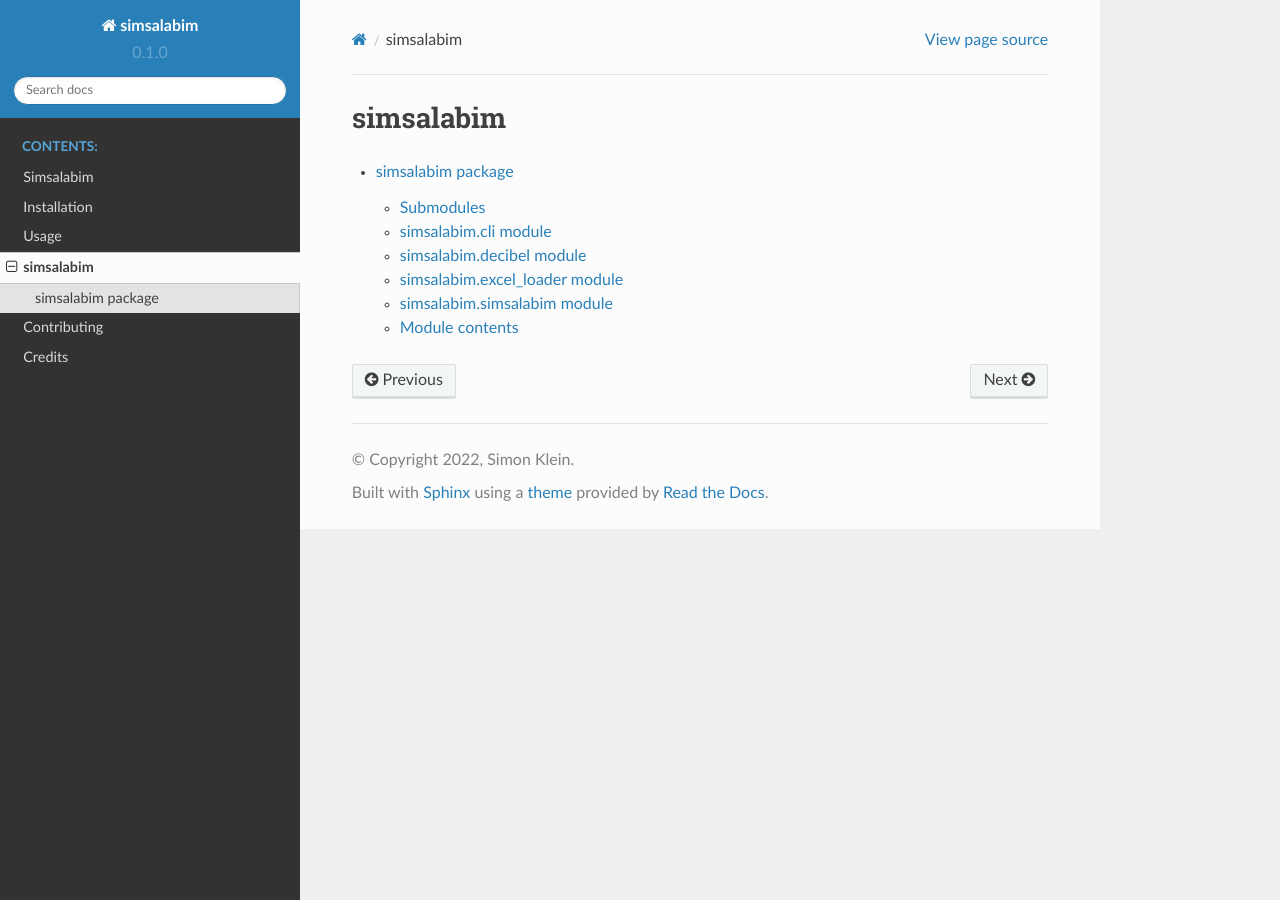
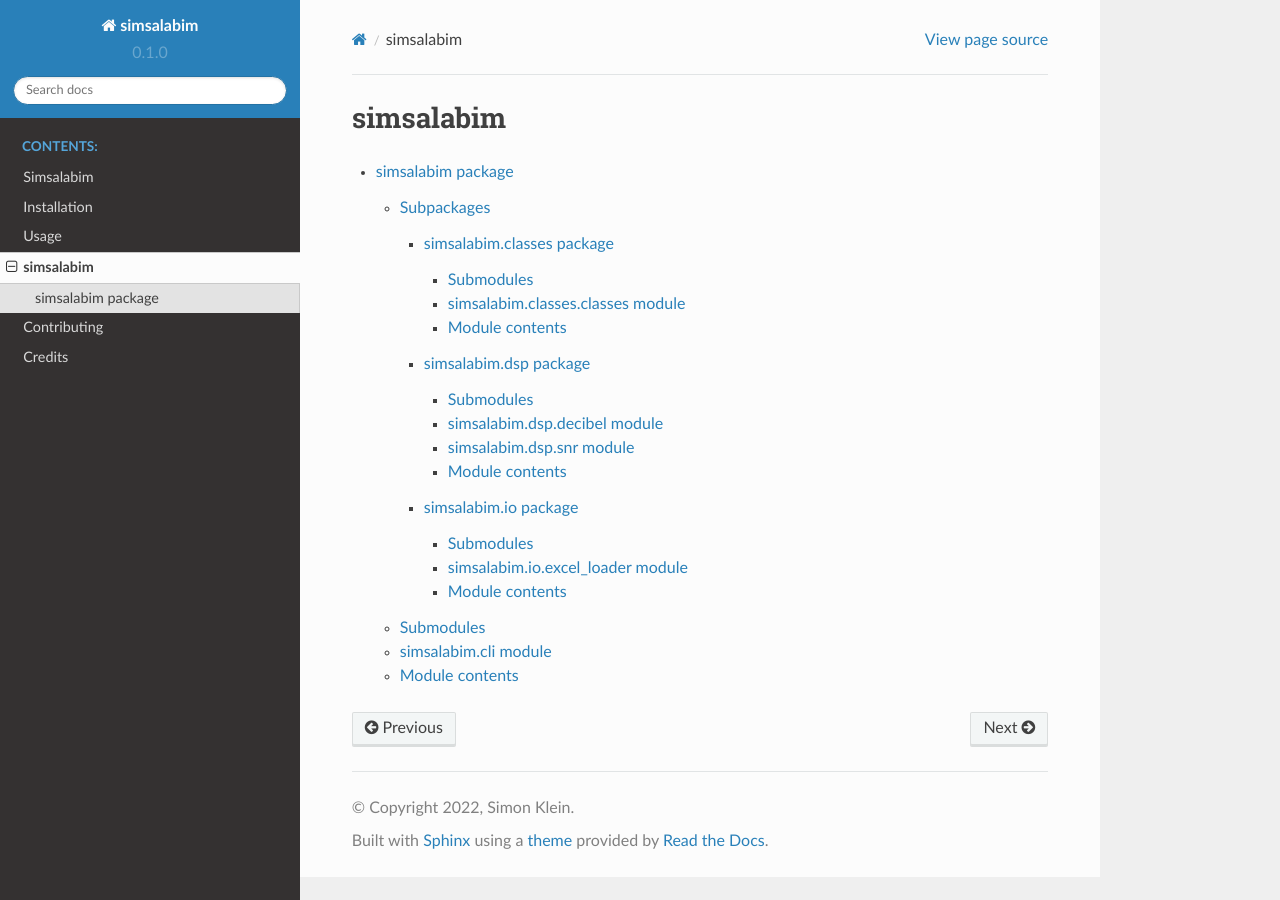
Before and after one commit to simklein/simsalabim, a Sphinx documentation site: the page built from docs/modules.rst, in a window 1280 px wide. Built offline with Sphinx 7.4.7 and the Read the Docs theme 2.0.0, drawn with Linux system fonts in a browser that asks for light colours; formulas are drawn with MathJax 3; some of the changed lines change nothing that is shown.

Commit message:
docs updated

```diff
--- a/docs/simsalabim.rst
+++ b/docs/simsalabim.rst
@@ -1,5 +1,15 @@
 simsalabim package
 ==================
+
+Subpackages
+-----------
+
+.. toctree::
+   :maxdepth: 4
+
+   simsalabim.classes
+   simsalabim.dsp
+   simsalabim.io
 
 Submodules
 ----------
@@ -12,31 +22,6 @@ simsalabim.cli module
    :undoc-members:
    :show-inheritance:
 
-simsalabim.decibel module
--------------------------
-
-.. automodule:: simsalabim.decibel
-   :members:
-   :undoc-members:
-   :show-inheritance:
-
-simsalabim.excel\_loader module
--------------------------------
-
-.. automodule:: simsalabim.excel_loader
-   :members:
-   :undoc-members:
-   :show-inheritance:
-
-simsalabim.simsalabim module
-----------------------------
-
-.. automodule:: simsalabim.simsalabim
-   :members:
-   :undoc-members:
-   :show-inheritance:
-
-
 Module contents
 ---------------
 
```
